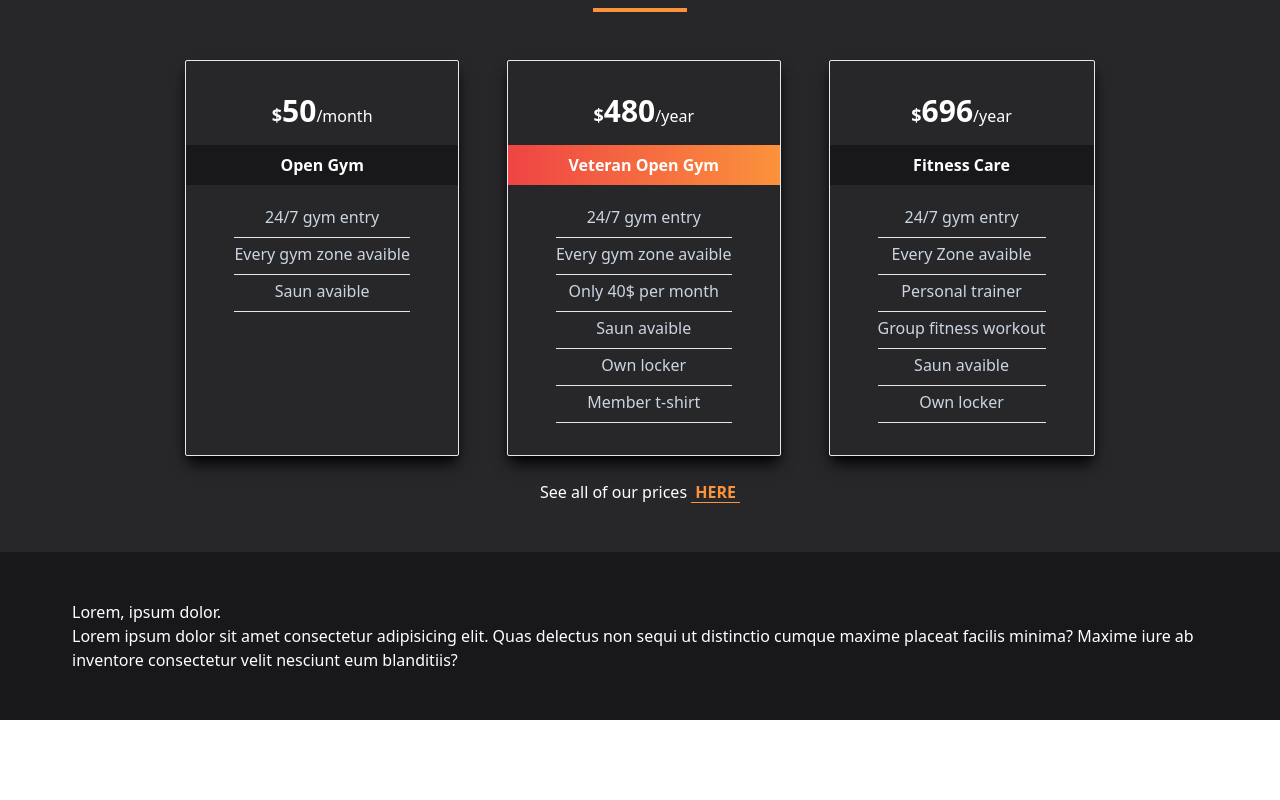
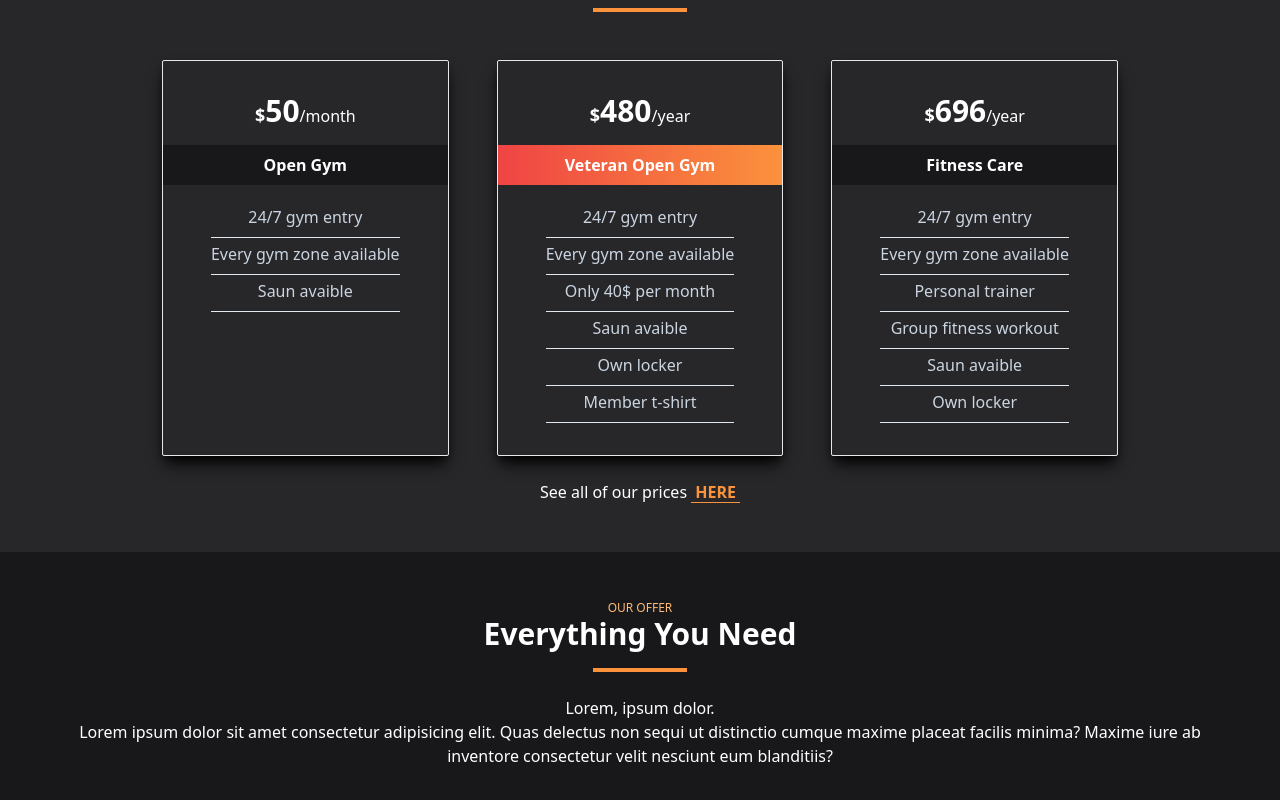
Before and after one commit to SoT03/gymbro, a Next.js app: page / in a window 1280 px wide. Shown: the part 2114-2914 px from the top of the page. Before the commit the page ends 2834 px from the top, so only its background shows below. Built offline with nearby package versions, Linux system fonts and the light colour scheme.

Commit message:
added title and heading

```diff
--- a/components/Offers.tsx
+++ b/components/Offers.tsx
@@ -1,11 +1,21 @@
 import Offer from './Offer';
 import Section from './util/Section/Section';
+import SectionHeading from './util/Section/SectionHeading';
+import HR from './util/Section/SectionHr';
+import SectionTitle from './util/Section/SectionTitle';
 
 const Offers = () => {
 	return (
 		<Section classes={['bg-zinc-900']}>
-			<div className='relative py-6 px-8'>
-				<Offer />
+			<div className='relative py-6 px-8 text-center'>
+				<div>
+					<SectionHeading text='Our offer' />
+					<SectionTitle title='Everything You Need' />
+					<HR />
+				</div>
+				<div>
+					<Offer />
+				</div>
 			</div>
 		</Section>
 	);
--- a/components/Pricing.tsx
+++ b/components/Pricing.tsx
@@ -9,14 +9,14 @@ const memberships = [
 	{
 		title: 'Open Gym',
 		price: { amount: 50, per: 'month' },
-		options: ['24/7 gym entry', 'Every gym zone avaible', 'Saun avaible'],
+		options: ['24/7 gym entry', 'Every gym zone available', 'Saun avaible'],
 	},
 	{
 		title: 'Veteran Open Gym',
 		price: { amount: 480, per: 'year' },
 		options: [
 			'24/7 gym entry',
-			'Every gym zone avaible',
+			'Every gym zone available',
 			'Only 40$ per month',
 			'Saun avaible',
 			'Own locker',
@@ -28,7 +28,7 @@ const memberships = [
 		price: { amount: 696, per: 'year' },
 		options: [
 			'24/7 gym entry',
-			'Every Zone avaible',
+			'Every gym zone available',
 			'Personal trainer',
 			'Group fitness workout',
 			'Saun avaible',
```
